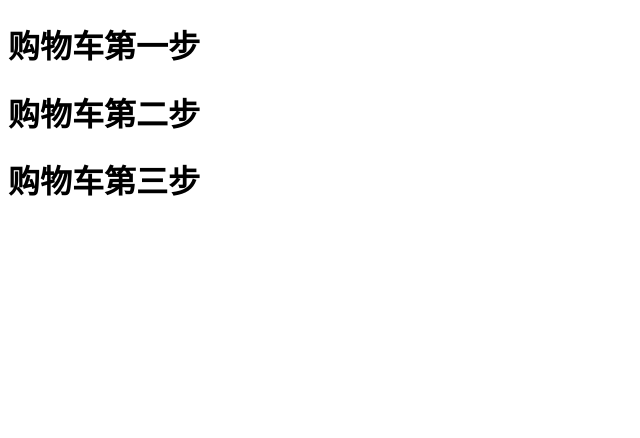
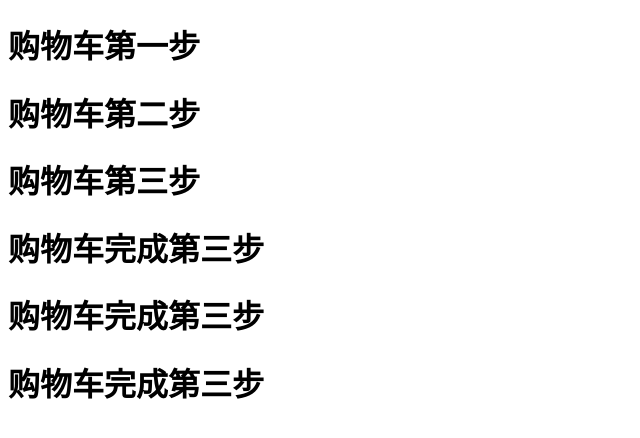
Before and after one commit to zhenghui1999/zhenghui, a plain HTML site: page cart.html in a window 1280 px wide. Shown: the whole page, without its empty margins (0-640 px from the left). Drawn offline with Linux system fonts and the light colour scheme.

Commit message:
购物车完成

```diff
--- a/cart.html
+++ b/cart.html
@@ -9,5 +9,8 @@
     <h1>购物车第一步</h1>
     <h1>购物车第二步</h1>
     <h1>购物车第三步</h1>
+    <h1>购物车完成第三步</h1>
+    <h1>购物车完成第三步</h1>
+    <h1>购物车完成第三步</h1>
 </body>
 </html>
```
